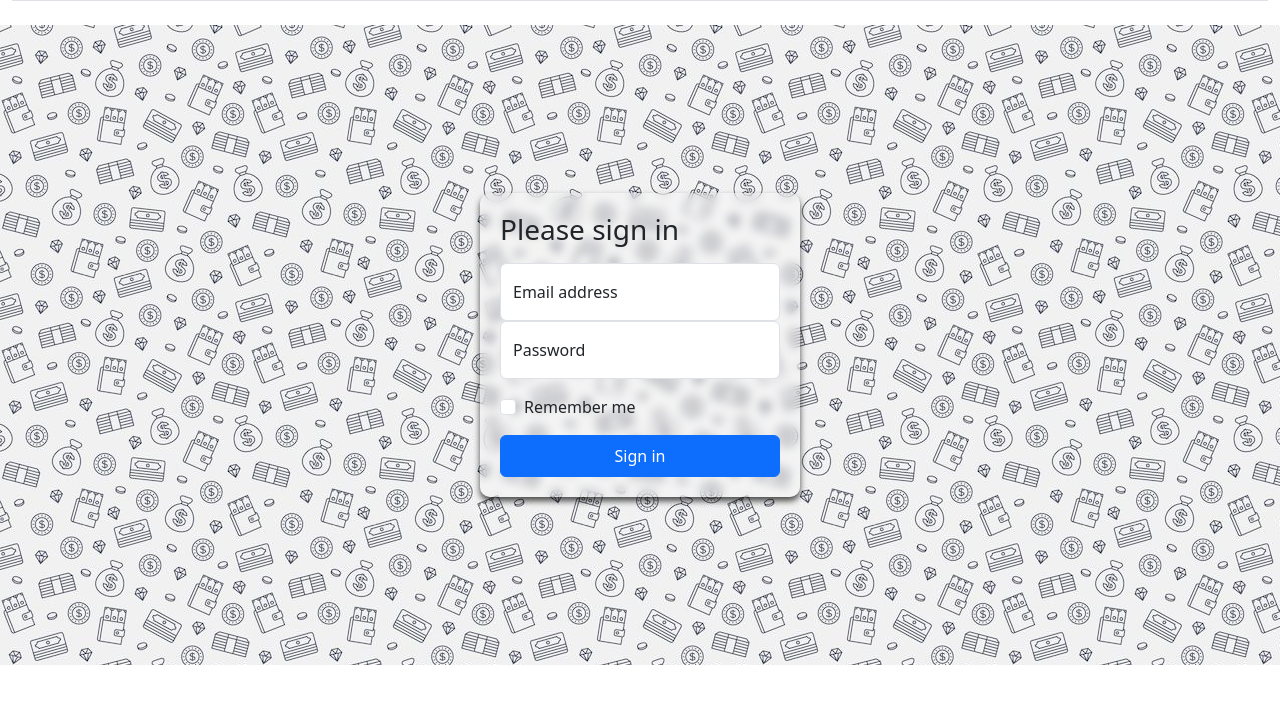
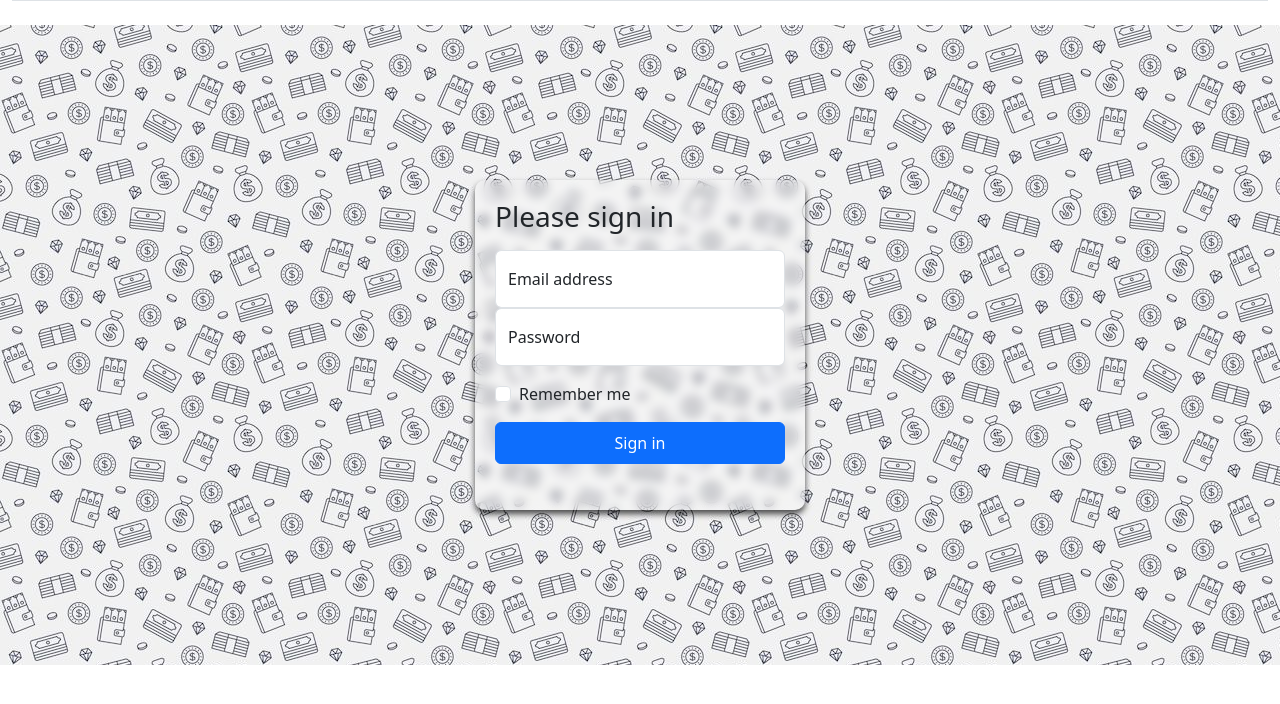
Before and after one commit to dhruvi-jataniya/project-money-plant, a plain HTML site: page pages/login.html in a window 1280 px wide. Shown: the part 82-786 px from the top of the page. Drawn offline with nearby package versions, Linux system fonts and the light colour scheme.

Commit message:
login.css changes done

```diff
--- a/styles/login.css
+++ b/styles/login.css
@@ -19,17 +19,19 @@
 }
 
 main{
+ min-width: 330px;
+ padding: 1rem;
  display: flex;
  justify-content: center;
  align-items: center;
- min-height: 80vh;
- /* background: rgb(33, 210, 65); */
+ height: 80vh;
  background-image: url(../assets/Seamless\ Money\ Pattern\ On\ White\ Background\ Stock\ Vector\ \(Royalty\ Free\)\ 241682524\ _\ Shutterstock.jpg);
+}
 
-}
 form{
     padding: 20px;
-    width: 25%;
+    min-width: 330px;
+    min-height: 330px;
     background: rgba(255, 255, 255, 0.2);
     border-radius: 10px;
     backdrop-filter: blur(5px);
```
